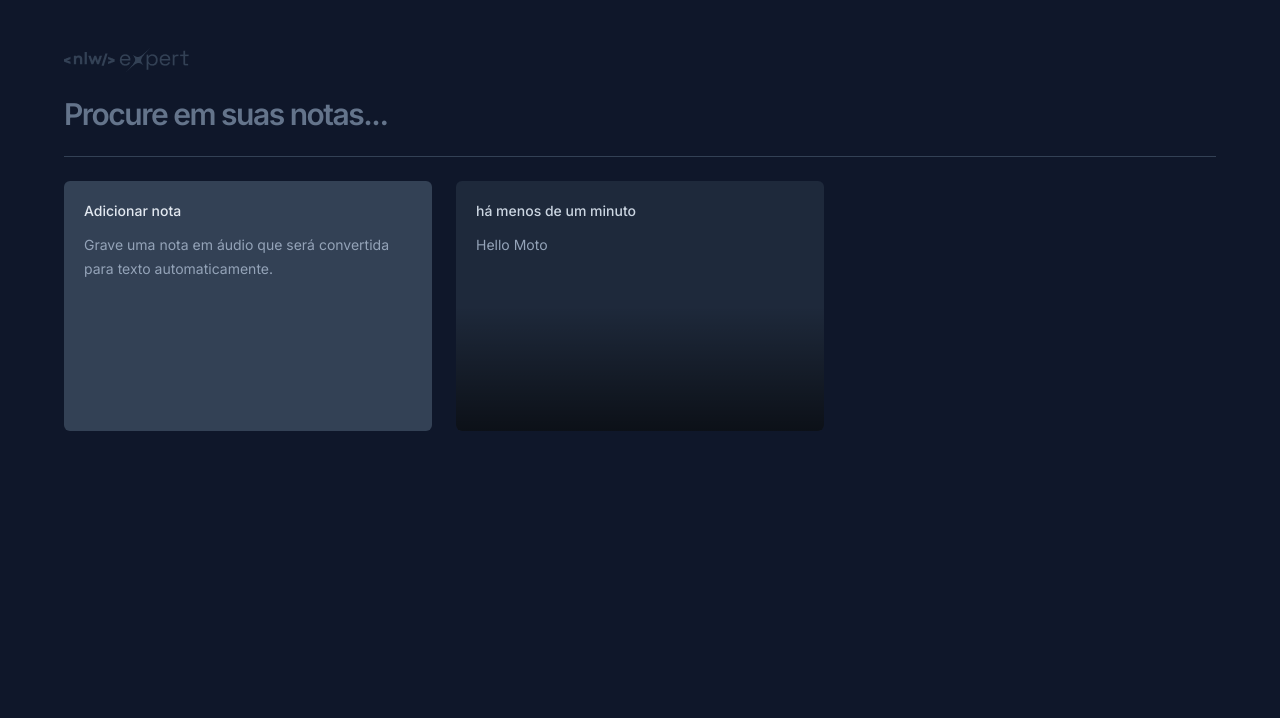
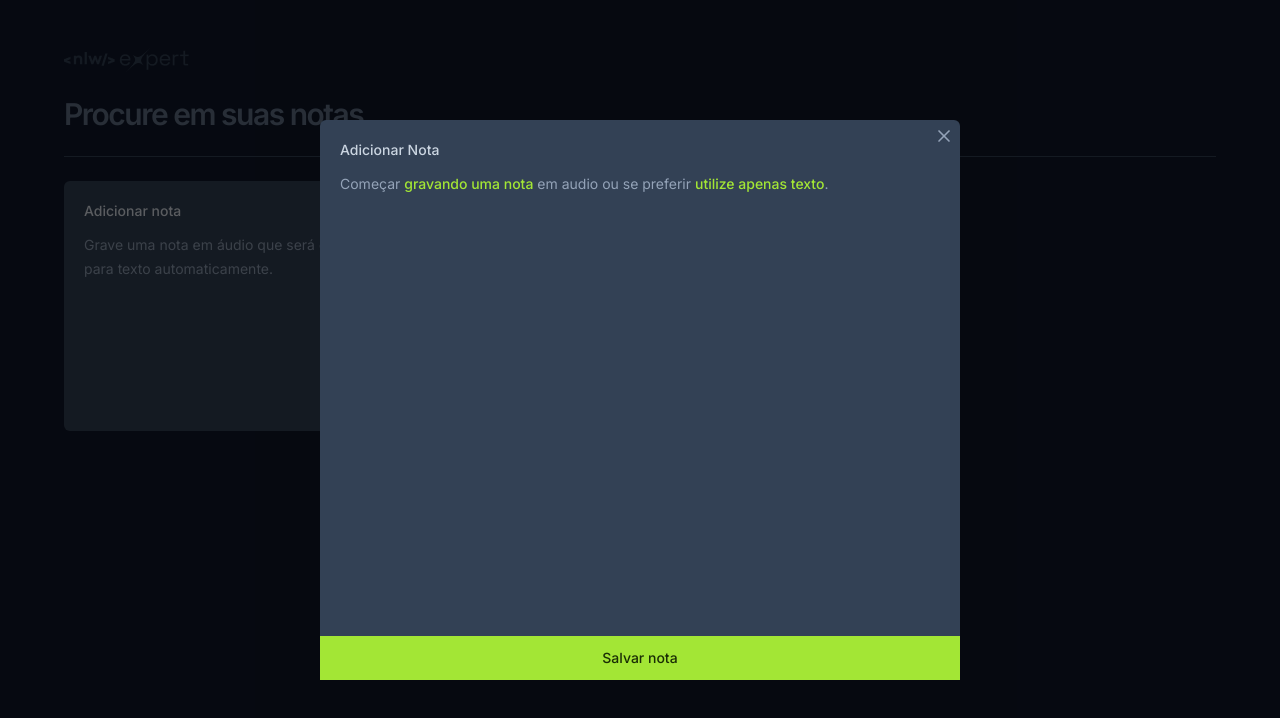
Before and after one commit to karendantas/NLW-ReactVoiceNotes, a React (Vite) app: page / in a window 1280 px wide. Both pictures are taken after a click on the button 248 px from the left and 306 px from the top of the page. Shown: the top 718 px of the page. Built offline with nearby package versions, Linux system fonts and the light colour scheme.

Commit message:
feat: add write option in note with useState and new note styles

```diff
--- a/src/components/new-card.tsx
+++ b/src/components/new-card.tsx
@@ -1,14 +1,64 @@
+import * as Dialog from "@radix-ui/react-dialog"
+import {X} from "lucide-react"
+import { useState } from "react"
+
 export function NewCard(){
+
+    const [shouldShownOnBoarding, setshouldShownOnBoarding ] = useState(true)
+
+    function handleStartEditor(){
+        setshouldShownOnBoarding(false)
+
+    }
 
     return (
 
-        <button className="flex flex-col gap-3 rounded-md text-left bg-slate-700 p-5">
+        <Dialog.Root>
+            <Dialog.Trigger className="flex flex-col gap-3 rounded-md text-left bg-slate-700 p-5 outline-none hover:ring-2 hover:ring-slate-600 focus-visible:ring-2 focus-visible:ring-lime-400">
                 <span className ="text-sm font-medium text-slate-200">
                 Adicionar nota
                 </span>
                 <p className="text-sm leading-6 text-slate-400">
                 Grave uma nota em áudio que será convertida para texto automaticamente.
                 </p>
+            </Dialog.Trigger>
+
+        <Dialog.Portal>
+
+            <Dialog.Overlay className = "inset-0 fixed bg-black/60" />
+            <Dialog.Content className="flex flex-col max-w-[640px] w-full  h-[70vh] fixed left-1/2 top-1/2 -translate-x-1/2 -translate-y-1/2 bg-slate-700 rounded-md outline-none">
+
+                <Dialog.Close className="absolute right-0 top-0 text-slate-400 p-1.5 hover:text-slate-100">
+                    <X className="size-5 "/>
+                </Dialog.Close>
+
+                <div className = "flex flex-1 flex-col gap-3 p-5">
+                    <span className ="text-sm font-medium text-slate-300">
+                        Adicionar Nota
+                    </span>
+
+                {shouldShownOnBoarding ?
+                    (<p className="text-sm leading-6 text-slate-400">
+                        Começar <button className = "font-medium text-lime-400 hover:underline">gravando uma nota </button> em audio ou se preferir <button  className = "font-medium text-lime-400 hover:underline" onClick = {handleStartEditor} >utilize apenas texto </button>.
+                    </p>
+                ):(
+                    <textarea
+                     placeholder="Digite aqui"
+                     className = "text-sm leading-6 text-slate-400 outline-none bg-transparent resize-none flex-1 "
+                     ></textarea>
+                )}
+                </div>
+                <button
+                    type= "button"
+                    className=" w-full text-sm text-center py-3 bg-lime-400 text-lime-950 font-medium outline-none hover:bg-lime-500"
+                >
+                Salvar nota
                 </button>
+
+            </Dialog.Content>
+        </Dialog.Portal>
+
+
+        </Dialog.Root>
     )
 }
--- a/src/components/note-card.tsx
+++ b/src/components/note-card.tsx
@@ -40,9 +40,8 @@
         */}
         <Dialog.Portal>
 
-
             <Dialog.Overlay  className = "inset-0 fixed bg-black/60" />
-            <Dialog.Content className="flex flex-col max-w-[640px] w-full h-[60vh] fixed left-1/2 top-1/2 -translate-x-1/2 -translate-y-1/2 bg-slate-700 rounded-md outline-none" >
+            <Dialog.Content className="flex flex-col max-w-[640px] w-full h-[70vh] fixed left-1/2 top-1/2 -translate-x-1/2 -translate-y-1/2 bg-slate-700 rounded-md outline-none" >
 
             <Dialog.Close className="absolute right-0 top-0 text-slate-400 p-1.5 hover:text-slate-100">
                 <X className="size-5 "/>
```
Lines whose indentation alone changed are shown as unchanged.
